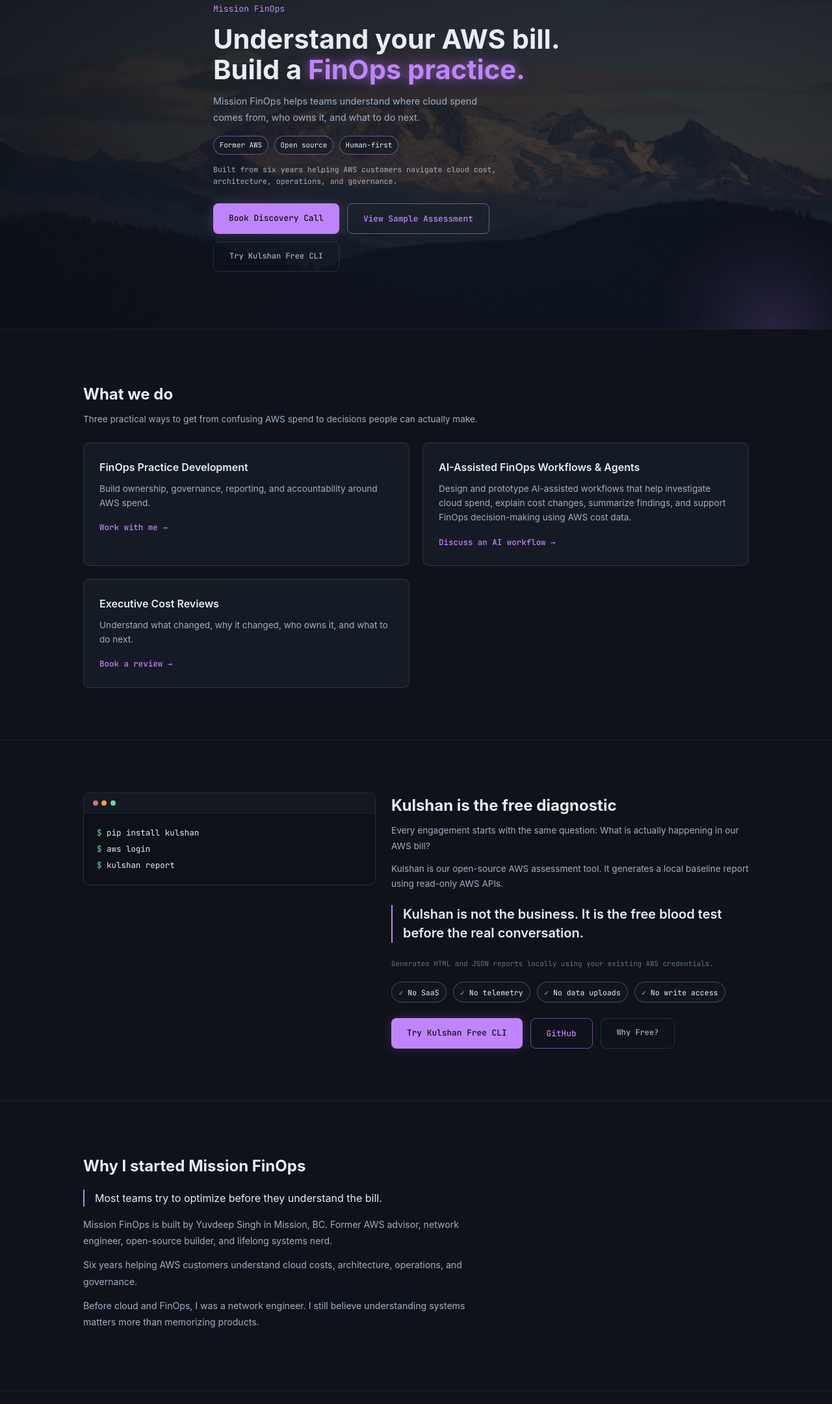
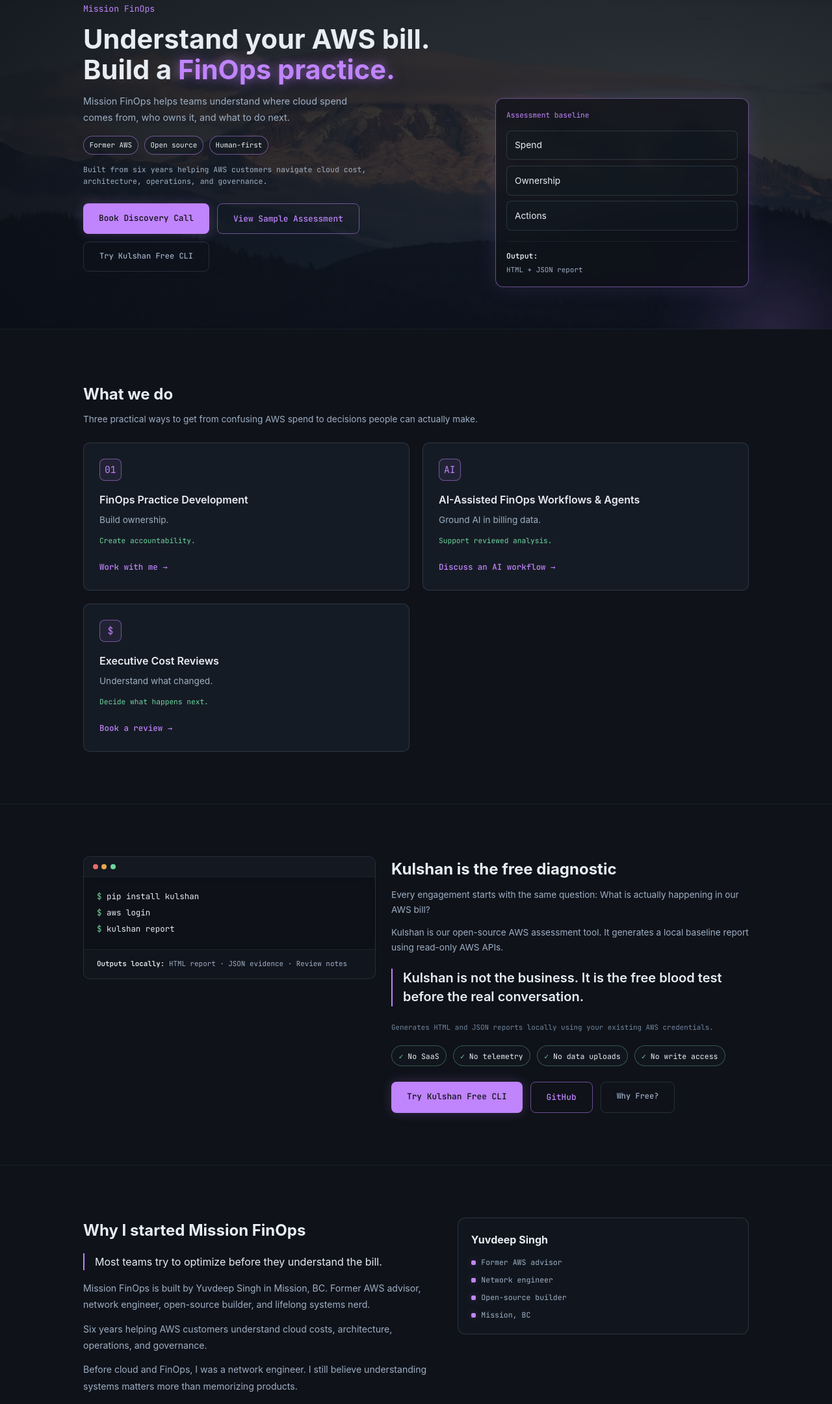
Before and after one commit to azz-kikkr/missionfinops, a plain HTML site: page index.html in a window 1280 px wide. Shown: the part 125-2286 px from the top of the page at 65% size. Drawn offline with Linux system fonts and the light colour scheme; a web font is replaced by a local one.

Commit message:
Refine homepage visual proof and mobile UX

```diff
--- a/index.html
+++ b/index.html
@@ -27,7 +27,7 @@
 <style>
 :root{
 --bg:#0f1219;--bg-2:#151b24;--bg-3:#1a2230;
---text:#e8edf3;--text-dim:#9eafc4;--text-mute:#5e7389;
+--text:#e8edf3;--text-dim:#9eafc4;--text-mute:#6f849a;
 --accent:#c084fc;--accent-h:#e0c3ff;--accent-soft:rgba(192,132,252,0.16);
 --green:#6dd4a0;--orange:#e8a64a;
 --border:rgba(148,184,212,0.08);--border-vis:rgba(148,184,212,0.18);--border-accent:rgba(192,132,252,0.52);
@@ -40,6 +40,7 @@
 body{font-family:var(--f-sans);font-size:16px;line-height:1.65;color:var(--text);background:var(--bg);overflow-x:hidden}
 a{color:var(--accent);text-decoration:none;transition:color 0.2s}
 a:hover{color:var(--accent-h)}
+a:focus-visible,button:focus-visible{outline:2px solid var(--accent);outline-offset:3px}
 button{font:inherit;color:inherit;background:none;border:none;cursor:pointer}
 ::selection{background:var(--accent-soft);color:var(--text)}
 .wrap{max-width:var(--maxwn);margin:0 auto;padding:0 1.25rem}
@@ -56,17 +57,19 @@
 .nav-links a:hover{color:var(--accent)}
 .nav-links .nav-cta{color:var(--bg);background:var(--accent);padding:0.4rem 0.7rem;border-radius:8px;box-shadow:0 0 14px rgba(192,132,252,0.18)}
 .nav-links .nav-cta:hover{color:var(--bg);background:var(--accent-h)}
-.nav-toggle{display:none;padding:8px;flex-direction:column;gap:4px}
+.nav-toggle{display:none;width:44px;height:44px;padding:0;align-items:center;justify-content:center;flex-direction:column;gap:4px;border-radius:8px}
 .nav-toggle span{display:block;width:20px;height:1.5px;background:var(--text)}
-.nav-mobile{display:none;flex-direction:column;gap:1rem;padding:1rem 1.25rem;background:rgba(15,18,25,0.97);border-bottom:1px solid var(--border);font-size:0.95rem}
+.nav-mobile{display:none;flex-direction:column;gap:0.35rem;padding:0.75rem 1.25rem 1rem;background:rgba(15,18,25,0.98);border-bottom:1px solid var(--border);font-size:0.95rem}
 .nav-mobile.open{display:flex}
-.nav-mobile a{color:var(--text-dim)}
+.nav-mobile a{color:var(--text-dim);display:block;padding:0.72rem 0;border-bottom:1px solid var(--border)}
+.nav-mobile a:last-child{border-bottom:0;color:var(--accent)}
 .hero{position:relative;overflow:hidden;padding:5.5rem 0 2.5rem}
 .hero-bg{position:absolute;inset:0;background:url('assets/kulshan-hero.jpg') center 32%/cover no-repeat;filter:brightness(0.65) saturate(0.85)}
 .hero-overlay{position:absolute;inset:0;background:linear-gradient(160deg,rgba(15,18,25,0.92) 0%,rgba(15,18,25,0.75) 50%,rgba(15,18,25,0.5) 100%)}
 .hero::before{content:"";position:absolute;inset:0;background:repeating-linear-gradient(0deg,rgba(232,237,243,0.035) 0 1px,transparent 1px 7px);opacity:0.16;mix-blend-mode:screen;pointer-events:none;animation:scan-drift 18s linear infinite}
 .hero::after{content:"";position:absolute;width:26rem;height:26rem;right:-8rem;bottom:-14rem;background:radial-gradient(circle,rgba(192,132,252,0.22),rgba(192,132,252,0.05) 42%,transparent 68%);filter:blur(4px);opacity:0.7;pointer-events:none;animation:ambient-pulse 12s ease-in-out infinite}
 .hero-content{position:relative;z-index:1}
+.hero-grid{display:grid;grid-template-columns:1fr;gap:1.5rem;align-items:end}
 .hero h1{font-family:var(--f-sans);font-size:clamp(1.6rem,6vw,2.6rem);font-weight:700;line-height:1.15;margin-bottom:0.75rem}
 .hero h1 .a{color:var(--accent);text-shadow:0 0 16px rgba(192,132,252,0.55),0 0 34px rgba(192,132,252,0.25)}
 .hero-sub{font-size:0.9rem;color:var(--text-dim);line-height:1.7;margin-bottom:1rem;max-width:48ch}
@@ -82,6 +85,12 @@
 .btn-ghost:hover{background:var(--accent-soft)}
 .btn-tertiary{border:1px solid var(--border-vis);color:var(--text-dim);font-size:0.75rem}
 .btn-tertiary:hover{color:var(--accent);border-color:var(--border-accent)}
+.baseline-card{max-width:390px;background:rgba(15,18,25,0.74);border:1px solid var(--border-accent);border-radius:12px;padding:1rem;box-shadow:0 0 34px rgba(192,132,252,0.12);backdrop-filter:blur(10px)}
+.baseline-title{font-family:var(--f-mono);font-size:0.7rem;color:var(--accent);margin-bottom:0.9rem}
+.baseline-list{display:grid;gap:0.55rem;margin-bottom:1rem}
+.baseline-list span{display:block;border:1px solid var(--border-vis);border-radius:8px;padding:0.65rem 0.75rem;background:rgba(21,27,36,0.46);font-size:0.86rem;color:var(--text)}
+.baseline-output{border-top:1px solid var(--border);padding-top:0.8rem;font-family:var(--f-mono);font-size:0.68rem;color:var(--text-dim);line-height:1.6}
+.baseline-output strong{display:block;color:var(--text);font-size:0.72rem;margin-bottom:0.25rem}
 @keyframes scan-drift{from{background-position:0 0}to{background-position:0 56px}}
 @keyframes ambient-pulse{0%,100%{transform:translate3d(0,0,0);opacity:0.52}50%{transform:translate3d(-0.7rem,-0.35rem,0);opacity:0.82}}
 </style>
@@ -94,10 +103,12 @@
 .section-title{font-family:var(--f-sans);font-size:clamp(1.15rem,4vw,1.5rem);font-weight:700;color:var(--text);margin-bottom:0.5rem}
 .section-sub{font-size:0.85rem;color:var(--text-dim);margin-bottom:1.5rem;line-height:1.7;max-width:72ch}
 .services-grid{display:grid;grid-template-columns:1fr;gap:1.25rem;margin-top:1.5rem}
-.service-card{background:var(--bg-2);border:1px solid var(--border-vis);border-radius:10px;padding:1.5rem;transition:border-color 0.2s}
+.service-card{background:var(--bg-2);border:1px solid var(--border-vis);border-radius:10px;padding:1.5rem;transition:border-color 0.2s;min-height:100%}
 .service-card:hover{border-color:var(--border-accent);box-shadow:0 0 0 1px rgba(192,132,252,0.08),0 0 22px rgba(192,132,252,0.08)}
+.service-icon{width:2.1rem;height:2.1rem;border:1px solid var(--border-accent);border-radius:8px;display:grid;place-items:center;font-family:var(--f-mono);font-size:0.92rem;color:var(--accent);margin-bottom:1rem;background:rgba(192,132,252,0.08)}
 .service-card h3{font-family:var(--f-sans);font-size:1rem;font-weight:600;color:var(--text);margin-bottom:0.5rem}
-.service-card p{font-size:0.85rem;color:var(--text-dim);line-height:1.65;margin-bottom:0.75rem}
+.service-card p{font-size:0.85rem;color:var(--text-dim);line-height:1.55;margin-bottom:0.75rem}
+.service-card .outcome{font-family:var(--f-mono);font-size:0.7rem;color:var(--green);margin-bottom:1rem}
 .service-card .arrow{font-family:var(--f-mono);font-size:0.78rem;color:var(--accent);font-weight:500}
 .service-card .arrow:hover{color:var(--accent-h)}
 .trust-list{display:flex;gap:0.6rem;flex-wrap:wrap;margin:1.25rem 0 1.5rem}
@@ -110,10 +121,22 @@
 .terminal-bar span{width:8px;height:8px;border-radius:999px;background:var(--text-mute)}
 .terminal-bar span:nth-child(1){background:#e86b6b}.terminal-bar span:nth-child(2){background:#e8a64a}.terminal-bar span:nth-child(3){background:#6dd4a0}
 .terminal-panel .cmd-block{border:none;border-radius:0;background:transparent;margin:0;padding:1.1rem 1.25rem}
+.output-strip{border-top:1px solid var(--border);padding:0.85rem 1.25rem;background:rgba(21,27,36,0.46);font-family:var(--f-mono);font-size:0.68rem;color:var(--text-dim);line-height:1.6}
+.output-strip strong{color:var(--text)}
 .why-copy{font-size:0.88rem;color:var(--text-dim);line-height:1.8;margin-bottom:0.75rem;max-width:72ch}
 .why-copy strong{color:var(--text);font-weight:600}
 .baseline-line{font-size:1rem;color:var(--text);border-left:2px solid var(--accent);padding-left:1rem;margin:1rem 0 0.9rem}
 .kulshan-position{font-size:clamp(1rem,3vw,1.25rem);line-height:1.45;color:var(--text);font-weight:600;max-width:58ch;border-left:2px solid var(--accent);padding-left:1rem;margin:-0.2rem 0 1.5rem}
+.why-grid{display:grid;grid-template-columns:1fr;gap:1.75rem;align-items:start}
+.founder-card{border:1px solid var(--border-vis);border-radius:12px;padding:1.25rem;background:rgba(21,27,36,0.52)}
+.founder-card h3{font-size:1rem;color:var(--text);margin-bottom:0.75rem}
+.founder-card ul{list-style:none;display:grid;gap:0.5rem}
+.founder-card li{font-family:var(--f-mono);font-size:0.72rem;color:var(--text-dim)}
+.founder-card li::before{content:"";display:inline-block;width:0.42rem;height:0.42rem;border-radius:2px;background:var(--accent);margin-right:0.55rem;box-shadow:0 0 12px rgba(192,132,252,0.26)}
+.guide-meta{display:flex;gap:0.5rem;flex-wrap:wrap;margin-bottom:0.75rem}
+.guide-meta span{font-family:var(--f-mono);font-size:0.63rem;color:var(--text-mute);border:1px solid var(--border-vis);border-radius:999px;padding:0.24rem 0.5rem}
+.takeaway{border-left:2px solid var(--green);padding-left:0.75rem;font-family:var(--f-mono);font-size:0.7rem;color:var(--text);line-height:1.55;margin-bottom:1rem}
+.final-cta-actions{display:flex;gap:0.75rem;justify-content:center;flex-wrap:wrap}
 </style>
 <style>
 .footer{padding:3rem 0 2rem;border-top:1px solid var(--border);margin-top:2rem}
@@ -129,19 +152,41 @@
 @media(min-width:769px){
   .wrap{padding:0 1.75rem}
   .hero{padding:8rem 0 4rem}
+  .hero-grid{grid-template-columns:minmax(0,1fr) 390px}
   .ctas{flex-direction:row}
   .btn{min-width:auto}
   .footer-inner{flex-direction:row;justify-content:space-between;align-items:flex-start}
   .kulshan-grid{grid-template-columns:0.9fr 1.1fr}
+  .why-grid{grid-template-columns:1.1fr 0.9fr}
   .nav-toggle{display:none!important}
   .section{padding:5rem 0}
 }
 @media(max-width:768px){
   .nav-links{display:none}
   .nav-toggle{display:flex}
+  .nav-inner{padding:0 1rem}
+  .wrap{padding:0 1rem}
+  .hero{padding:5.25rem 0 3rem}
+  .hero h1{font-size:2rem;line-height:1.08}
+  .hero-sub{font-size:0.95rem;line-height:1.65}
+  .aws-line{font-size:0.7rem;margin-bottom:1.25rem}
   .ctas{flex-direction:column}
   .ctas .btn{width:100%;text-align:center}
+  .btn{min-height:44px;display:flex;align-items:center;justify-content:center;padding:0.78rem 1rem}
+  .baseline-card{max-width:none;width:100%;padding:0.9rem}
+  .section{padding:3.25rem 0}
   .services-grid{grid-template-columns:1fr}
+  .service-card{padding:1.25rem}
+  .kulshan-grid,.why-grid{gap:1.25rem}
+  .kulshan-position{margin:0 0 1.25rem;font-size:1rem}
+  .trust-list{gap:0.5rem}
+  .trust-list span{font-size:0.68rem;padding:0.34rem 0.55rem}
+  .founder-card{padding:1rem}
+  .final-cta-actions{flex-direction:column}
+  .final-cta-actions .btn{width:100%}
+  .footer{padding:2.25rem 0 2rem}
+  .footer-links{display:grid;grid-template-columns:1fr 1fr;gap:0.6rem 1rem}
+  .footer-links a{padding:0.25rem 0}
 }
 @media(prefers-reduced-motion:reduce){
   .hero::before,.hero::after{animation:none}
@@ -177,7 +222,9 @@
   <div class="hero-bg" aria-hidden="true"></div>
   <div class="hero-overlay" aria-hidden="true"></div>
   <div class="hero-content">
-    <div class="wrap" style="max-width:680px">
+    <div class="wrap">
+      <div class="hero-grid">
+        <div>
           <p style="font-family:var(--f-mono);font-size:0.82rem;color:var(--accent);margin-bottom:0.75rem">Mission FinOps</p>
           <h1>Understand your AWS bill.<br>Build a <span class="a">FinOps practice.</span></h1>
           <p class="hero-sub">Mission FinOps helps teams understand where cloud spend comes from, who owns it, and what to do next.</p>
@@ -193,6 +240,20 @@
             <a href="https://pypi.org/project/kulshan/" class="btn btn-tertiary">Try Kulshan Free CLI</a>
           </div>
         </div>
+        <div class="baseline-card" aria-label="Assessment baseline output">
+          <div class="baseline-title">Assessment baseline</div>
+          <div class="baseline-list">
+            <span>Spend</span>
+            <span>Ownership</span>
+            <span>Actions</span>
+          </div>
+          <div class="baseline-output">
+            <strong>Output:</strong>
+            HTML + JSON report
+          </div>
+        </div>
+      </div>
+    </div>
   </div>
 </section>
 
@@ -203,18 +264,24 @@
     <p class="section-sub">Three practical ways to get from confusing AWS spend to decisions people can actually make.</p>
     <div class="services-grid">
       <a href="/work-with-me/" class="service-card" style="text-decoration:none">
+        <div class="service-icon" aria-hidden="true">01</div>
         <h3>FinOps Practice Development</h3>
-        <p>Build ownership, governance, reporting, and accountability around AWS spend.</p>
+        <p>Build ownership.</p>
+        <div class="outcome">Create accountability.</div>
         <span class="arrow">Work with me &rarr;</span>
       </a>
       <a href="mailto:hello@missionfinops.com" class="service-card" style="text-decoration:none">
+        <div class="service-icon" aria-hidden="true">AI</div>
         <h3>AI-Assisted FinOps Workflows &amp; Agents</h3>
-        <p>Design and prototype AI-assisted workflows that help investigate cloud spend, explain cost changes, summarize findings, and support FinOps decision-making using AWS cost data.</p>
+        <p>Ground AI in billing data.</p>
+        <div class="outcome">Support reviewed analysis.</div>
         <span class="arrow">Discuss an AI workflow &rarr;</span>
       </a>
       <a href="/work-with-me/" class="service-card" style="text-decoration:none">
+        <div class="service-icon" aria-hidden="true">$</div>
         <h3>Executive Cost Reviews</h3>
-        <p>Understand what changed, why it changed, who owns it, and what to do next.</p>
+        <p>Understand what changed.</p>
+        <div class="outcome">Decide what happens next.</div>
         <span class="arrow">Book a review &rarr;</span>
       </a>
     </div>
@@ -231,6 +298,10 @@
           <span class="pr">$</span> <span class="cm">pip install kulshan</span><br>
           <span class="pr">$</span> <span class="cm">aws login</span><br>
           <span class="pr">$</span> <span class="cm">kulshan report</span>
+        </div>
+        <div class="output-strip">
+          <strong>Outputs locally:</strong>
+          HTML report &middot; JSON evidence &middot; Review notes
         </div>
       </div>
       <div>
@@ -258,11 +329,24 @@
 <!-- WHY US -->
 <section class="section" id="why">
   <div class="wrap">
+    <div class="why-grid">
+      <div>
         <h2 class="section-title">Why I started Mission FinOps</h2>
         <p class="baseline-line">Most teams try to optimize before they understand the bill.</p>
         <p class="why-copy">Mission FinOps is built by Yuvdeep Singh in Mission, BC. Former AWS advisor, network engineer, open-source builder, and lifelong systems nerd.</p>
         <p class="why-copy">Six years helping AWS customers understand cloud costs, architecture, operations, and governance.</p>
         <p class="why-copy">Before cloud and FinOps, I was a network engineer. I still believe understanding systems matters more than memorizing products.</p>
+      </div>
+      <div class="founder-card" aria-label="Founder profile">
+        <h3>Yuvdeep Singh</h3>
+        <ul>
+          <li>Former AWS advisor</li>
+          <li>Network engineer</li>
+          <li>Open-source builder</li>
+          <li>Mission, BC</li>
+        </ul>
+      </div>
+    </div>
   </div>
 </section>
 
@@ -273,13 +357,17 @@
     <p class="section-sub">Field notes and practical guides for people trying to make AWS spend understandable.</p>
     <div class="services-grid">
       <a href="/blog/cur-vs-focus/" class="service-card" style="text-decoration:none">
+        <div class="guide-meta"><span>Guide</span><span>6 min read</span></div>
         <h3>AWS CUR 2.0 vs FOCUS</h3>
         <p>Understand AWS-native cost reporting versus the FinOps Open Cost and Usage Specification.</p>
+        <div class="takeaway">AWS-only? CUR wins. Multi-cloud? FOCUS wins.</div>
         <span class="arrow">Read guide &rarr;</span>
       </a>
       <a href="/blog/enable-data-exports/" class="service-card" style="text-decoration:none">
+        <div class="guide-meta"><span>How-to</span><span>8 min read</span></div>
         <h3>Enable AWS Data Exports (CUR 2.0)</h3>
         <p>Get raw billing data flowing to S3. Step-by-step setup for the AWS cost dataset every serious analysis eventually needs.</p>
+        <div class="takeaway">Start with raw billing data before dashboards.</div>
         <span class="arrow">Read guide &rarr;</span>
       </a>
     </div>
@@ -290,7 +378,7 @@
 <section class="section" style="text-align:center;padding:4rem 0">
   <div class="wrap">
     <h2 class="section-title" style="max-width:none;text-align:center">Ready to understand your AWS bill?</h2>
-    <div style="display:flex;gap:0.75rem;justify-content:center;flex-wrap:wrap">
+    <div class="final-cta-actions">
       <a href="mailto:hello@missionfinops.com" class="btn btn-primary">Book Discovery Call</a>
       <a href="/sample/" class="btn btn-ghost">View Sample Assessment</a>
       <a href="https://pypi.org/project/kulshan/" class="btn btn-tertiary">Try Kulshan Free CLI</a>
```
Lines whose indentation alone changed are shown as unchanged.
